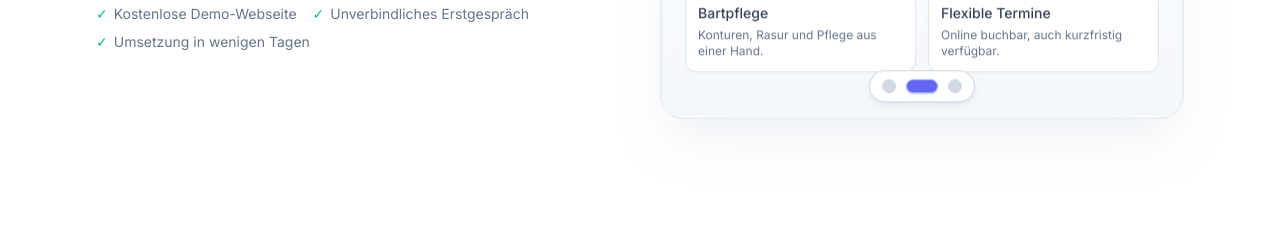
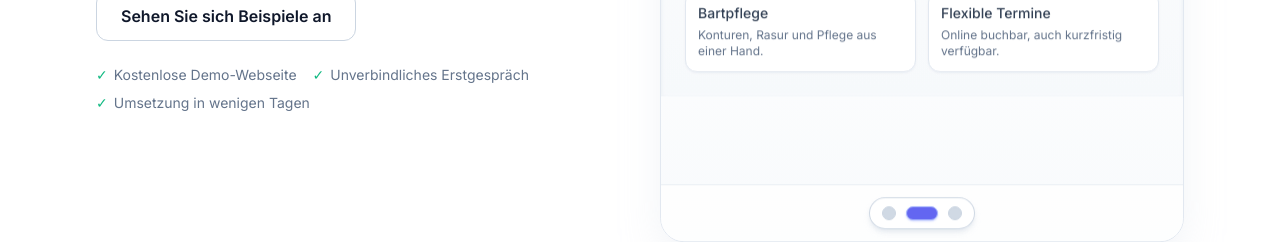
Before and after one commit to VonBismark1871/Hamburg-Website, a Next.js app: page / in a window 1280 px wide. Shown: the part 616-858 px from the top of the page. Built offline with nearby package versions, Linux system fonts and the light colour scheme; grey boxes are pictures that could not be loaded.

Commit message:
Fix hero preview panel overflow and controls overlap

```diff
--- a/components/Hero.jsx
+++ b/components/Hero.jsx
@@ -377,9 +377,9 @@ export default function Hero() {
               </div>
             </div>
 
-            <div className="relative h-[30rem] overflow-hidden sm:h-[32rem] lg:h-[34rem]">
+            <div className="relative overflow-hidden">
               <motion.div
-                className="flex h-full will-change-transform"
+                className="flex will-change-transform"
                 animate={{ x: `-${activeIndex * 100}%` }}
                 transition={
                   shouldReduceMotion
@@ -391,9 +391,10 @@ export default function Hero() {
                   <SitePreview key={site.id} site={site} isActive={index === activeIndex} isFirst={index === 0} />
                 ))}
               </motion.div>
+            </div>
 
-              <div className="pointer-events-none absolute inset-x-0 bottom-4 flex justify-center">
-                <div className="pointer-events-auto inline-flex items-center gap-2.5 rounded-full border border-slate-300/90 bg-white/90 px-3 py-2 shadow-md shadow-slate-300/40 backdrop-blur">
+            <div className="flex justify-center border-t border-slate-200/70 bg-white/80 px-4 py-3">
+              <div className="inline-flex items-center gap-2.5 rounded-full border border-slate-300/90 bg-white/90 px-3 py-2 shadow-md shadow-slate-300/40 backdrop-blur">
                 {websitePreviews.map((site, index) => {
                   const isActive = index === activeIndex;
 
@@ -415,7 +416,6 @@ export default function Hero() {
                 })}
               </div>
             </div>
-            </div>
           </motion.div>
         </motion.div>
       </div>
```
Lines whose indentation alone changed are shown as unchanged.
